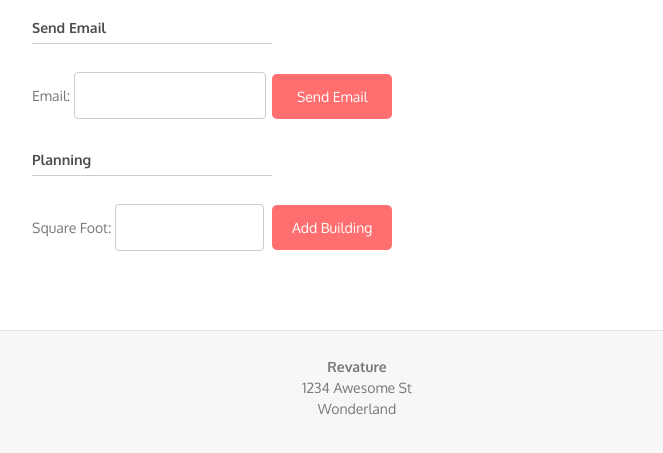
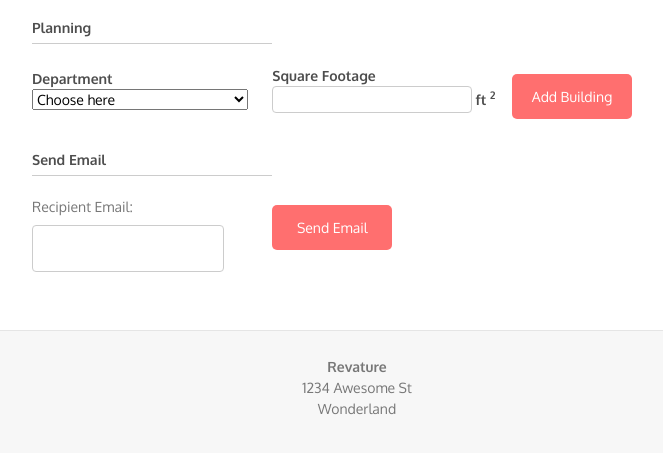
Before and after one commit to Bow-Ties-Are-Cool/html-email, a plain HTML site: page Landing Page/index.html in a window 1280 px wide. Shown: the part 939-1392 px from the top of the page, without its empty margins (283-946 px from the left). Drawn offline with Linux system fonts and the light colour scheme.

Commit message:
Updating Style

```diff
--- a/Landing Page/index.html
+++ b/Landing Page/index.html
@@ -199,10 +199,9 @@ table td { border-collapse: collapse; }
       box-sizing: border-box;
     }
 
-   .planning-box {
-      width: 62%;
-      padding: 12px 20px;
-      margin: 8px 0;
+    .planning-box {
+      width:85%;
+      padding: 2px;
       display: inline-block;
       border: 1px solid #ccc;
       border-radius: 4px;
@@ -372,9 +371,9 @@ table td { border-collapse: collapse; }
                         Info
                         <select>
                           <option selected disabled>Choose here</option>
+                          <option>All</option>
                           <option>Revenue</option>
                           <option>Expense</option>
-                          <option>Budget</option>
                         </select>
                       </td>
                       <td class="button">
@@ -471,7 +470,7 @@ table td { border-collapse: collapse; }
                       </td>
                     </tr>
                     <tr>
-                          <td colspan="4"><a href=""><img width="600" height="500" src="http://city-plot.joshquizzes.com/Fire" alt="logo"></a></td>
+                      <td colspan="4"><a href=""><img width="600" height="500" src="http://city-plot.joshquizzes.com/Fire" alt="Unable To Load Graph &#128542"></a></td>
                     </tr>
                     <tr>
                       <td class="item-col item mobile-row-padding"></td>
@@ -480,6 +479,41 @@ table td { border-collapse: collapse; }
                       <td class="item-col price"></td>
                     </tr>
 
+
+                    <tr>
+                      <td class="title-dark" width="300">
+                        Planning
+                      </td>
+                    </tr>
+                    <tr>
+                      <td class="title-drop" width="163">
+                        Department
+                        <select>
+                          <option selected disabled>Choose here</option>
+                          <option>Fire Department</option>
+                          <option>Police Department</option>
+                          <option>Department of Health Services</option>
+                          <option>Parks and Recreation</option>
+                          <option>Sewage & Waste Managment</option>
+                        </select>
+                      </td>
+                      <td colspan="2" class="title-drop">
+Square Footage
+                        <form>
+                          <input class="planning-box" type="text" name="Email@email.com"> ft <sup>2</sup>
+                        </form>
+                      </td>
+                      <td class="button">
+                        <div><!--[if mso]>
+                            <v:roundrect xmlns:v="urn:schemas-microsoft-com:vml" xmlns:w="urn:schemas-microsoft-com:office:word" href="http://" style="height:45px;v-text-anchor:middle;width:155px;" arcsize="15%" strokecolor="#ffffff" fillcolor="#ff6f6f">
+                            <w:anchorlock/>
+                            <center style="color:#ffffff;font-family:Helvetica, Arial, sans-serif;font-size:14px;font-weight:regular;">My Account</center>
+                            </v:roundrect>
+                        <![endif]--><a href="http://"
+                                       style="background-color:#ff6f6f;border-radius:5px;color:#ffffff;display:inline-block;font-family:'Cabin', Helvetica, Arial, sans-serif;font-size:14px;font-weight:regular;line-height:45px;text-align:center;text-decoration:none;width:100%;-webkit-text-size-adjust:none;mso-hide:all;">Add Building</a></div>
+                      </td>
+
+                    </tr>
                     <tr>
                       <td class="title-dark" width="300">
                         Send Email
@@ -488,7 +522,7 @@ table td { border-collapse: collapse; }
                     <tr>
                       <td class="item-col item mobile-row-padding">
                         <form>
-                          Email: <input class="email-box" type="text" name="Email@email.com"><br>
+                          Recipient Email: <input class="email-box" type="text" name="Email@email.com"><br>
                         </form>
 
                       </td>
@@ -500,28 +534,6 @@ table td { border-collapse: collapse; }
                             </v:roundrect>
                         <![endif]--><a href="http://"
                                        style="background-color:#ff6f6f;border-radius:5px;color:#ffffff;display:inline-block;font-family:'Cabin', Helvetica, Arial, sans-serif;font-size:14px;font-weight:regular;line-height:45px;text-align:center;text-decoration:none;width:100%;-webkit-text-size-adjust:none;mso-hide:all;">Send Email</a></div>
-                      </td>
-                      <td class="item-col price"></td>
-                    </tr>
-                    <tr>
-                      <td class="title-dark" width="300">
-                        Planning
-                      </td>
-                    </tr>
-                    <tr>
-                      <td class="item-col item mobile-row-padding">
-                        <form>
-                          Square Foot: <input class="planning-box" type="text" name="Email@email.com"><br>
-                        </form>
-                      </td>
-                      <td class="button">
-                        <div><!--[if mso]>
-                            <v:roundrect xmlns:v="urn:schemas-microsoft-com:vml" xmlns:w="urn:schemas-microsoft-com:office:word" href="http://" style="height:45px;v-text-anchor:middle;width:155px;" arcsize="15%" strokecolor="#ffffff" fillcolor="#ff6f6f">
-                            <w:anchorlock/>
-                            <center style="color:#ffffff;font-family:Helvetica, Arial, sans-serif;font-size:14px;font-weight:regular;">My Account</center>
-                            </v:roundrect>
-                        <![endif]--><a href="http://"
-                                       style="background-color:#ff6f6f;border-radius:5px;color:#ffffff;display:inline-block;font-family:'Cabin', Helvetica, Arial, sans-serif;font-size:14px;font-weight:regular;line-height:45px;text-align:center;text-decoration:none;width:100%;-webkit-text-size-adjust:none;mso-hide:all;">Add Building</a></div>
                       </td>
                       <td class="item-col price"></td>
                     </tr>
```
